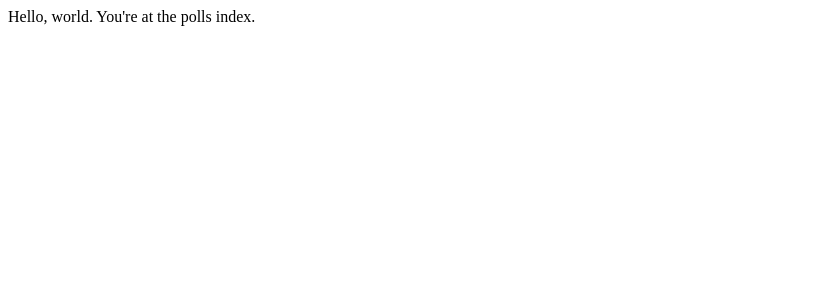
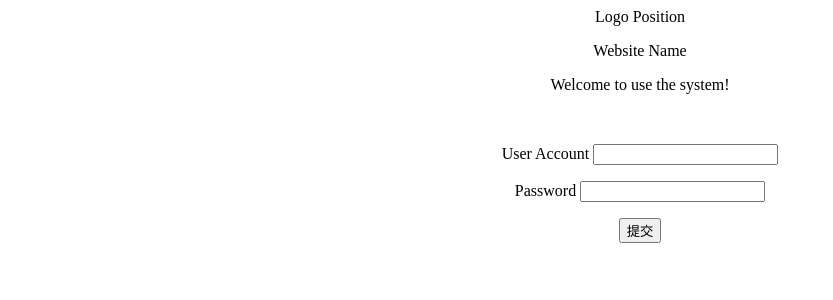
Before and after one commit to ErrEqualsNil/DatabaseDesign, a Django app: page /login/ in a window 1280 px wide. Shown: the top 300 px of the page, without its empty margins (0-833 px from the left). Run offline with Django 3.2, Linux system fonts and the light colour scheme.

Commit message:
Login 测试

```diff
--- a/CourseDesign/CourseDesign/settings.py
+++ b/CourseDesign/CourseDesign/settings.py
@@ -55,7 +55,7 @@ ROOT_URLCONF = 'CourseDesign.urls'
 TEMPLATES = [
     {
         'BACKEND': 'django.template.backends.django.DjangoTemplates',
-        'DIRS': [],
+        'DIRS': [os.path.join(BASE_DIR, 'templates')],
         'APP_DIRS': True,
         'OPTIONS': {
             'context_processors': [
--- a/CourseDesign/Login/urls.py
+++ b/CourseDesign/Login/urls.py
@@ -2,5 +2,6 @@ from django.urls import path
 from . import views
 
 urlpatterns = [
-    path('', views.index, name='index')
+    path('', views.login_view),
+    path('loginResult', views.loginResult)
 ]
--- a/CourseDesign/Login/views.py
+++ b/CourseDesign/Login/views.py
@@ -4,5 +4,13 @@ from django.shortcuts import render
 from django.http import HttpResponse
 
 
-def index(request):
-    return HttpResponse("Hello, world. You're at the polls index.")
+def login_view(request):
+    return render(request, 'login.html')
+
+def loginResult(request):
+    account = request.POST.get('account')
+    password = request.POST.get('password')
+    if account and password:
+        return HttpResponse("Login Successfully！")
+    else:
+        return HttpResponse("Access Denied!")
--- a/CourseDesign/templates/login.html
+++ b/CourseDesign/templates/login.html
@@ -15,10 +15,14 @@
 	</div>
 	<br>
 	<div class="Login Input">
-		<p>User Account	<input type="text"></p>
-		<p>Password	<input type="password"></p>
+		<form action="loginResult" method="post">
+			{% csrf_token %}
+			<p>User Account	<input type="text" name="account" /></p>
+			<p>Password	<input type="password" name="password" /></p>
+			<input type="submit" value="提交">
+		</form>
+
 	</div>
 	<br>
-	<button>Submit</button>
 </body>
 </html>
```
